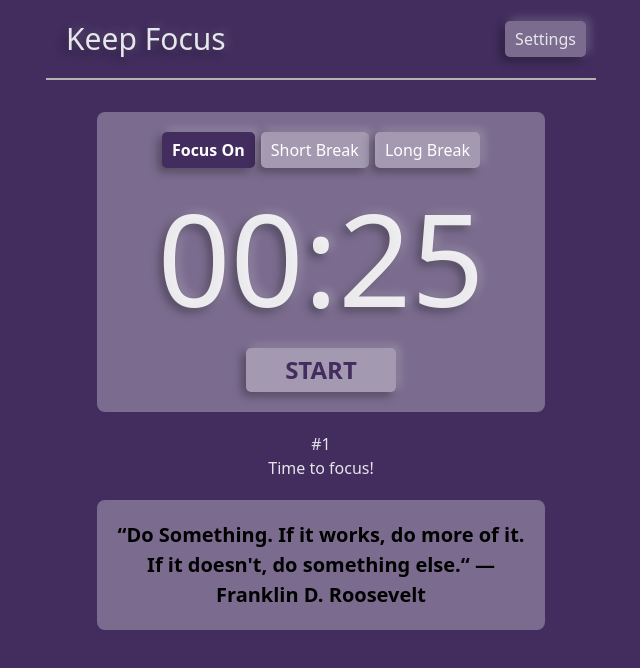
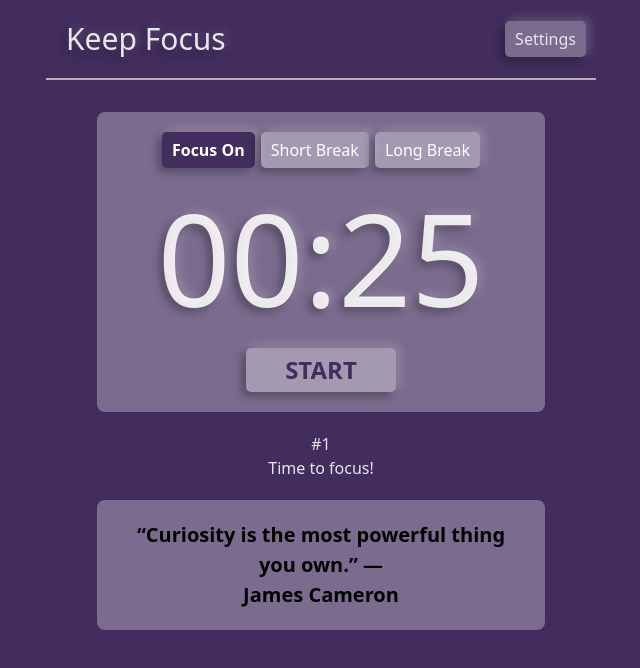
Before and after one commit to googjohn/Keep-Focus-React, a React (Vite) app: page / in a window 1280 px wide. Shown: the top 668 px of the page, without its empty margins (319-959 px from the left). Built offline with nearby package versions, Linux system fonts and the light colour scheme.

Commit message:
fixed/updated unnecessary useEffect

```diff
--- a/src/componentsInUse/MessageQuote/MessageQuote.jsx
+++ b/src/componentsInUse/MessageQuote/MessageQuote.jsx
@@ -7,18 +7,14 @@ export default function MessageQuote({ selectedMode, focusCount }) {
     bg-[#ffffff4d] rounded-lg overflow-hidden`;
 
   const { quotes } = useFetch('/data/data.json');
-  const [randomIndex, setRandomIndex] = useState(0);
   const [randomQuote, setRandomQuote] = useState({})
 
   useEffect(() => {
-    setRandomIndex(Math.floor(Math.random() * quotes.length))
+    if (quotes.length > 0) {
+      const index = (Math.floor(Math.random() * quotes.length))
+      setRandomQuote(quotes[index])
+    }
   }, [quotes, focusCount])
-
-  useEffect(() => {
-    if (quotes.length > 0) {
-      setRandomQuote(quotes[randomIndex])
-    }
-  }, [quotes, randomIndex])
 
   return (
     <div id="message-container" className="text-center">
@@ -32,7 +28,7 @@ export default function MessageQuote({ selectedMode, focusCount }) {
         {
           quotes.length > 0 && (
             <blockquote>
-              &ldquo;{randomQuote.quote}&ldquo; &mdash;
+              &ldquo;{randomQuote.quote}&rdquo; &mdash;
               <footer>{randomQuote.author}</footer>
             </blockquote>
           )
--- a/src/componentsInUse/Utility/FetchData.jsx
+++ b/src/componentsInUse/Utility/FetchData.jsx
@@ -51,6 +51,6 @@ export function useFetch(url) {
     }
   }, [fetchData])
 
-  return { quotes, setQuotes }
+  return { quotes, setQuotes, refetch: fetchData }
 
 }
```
